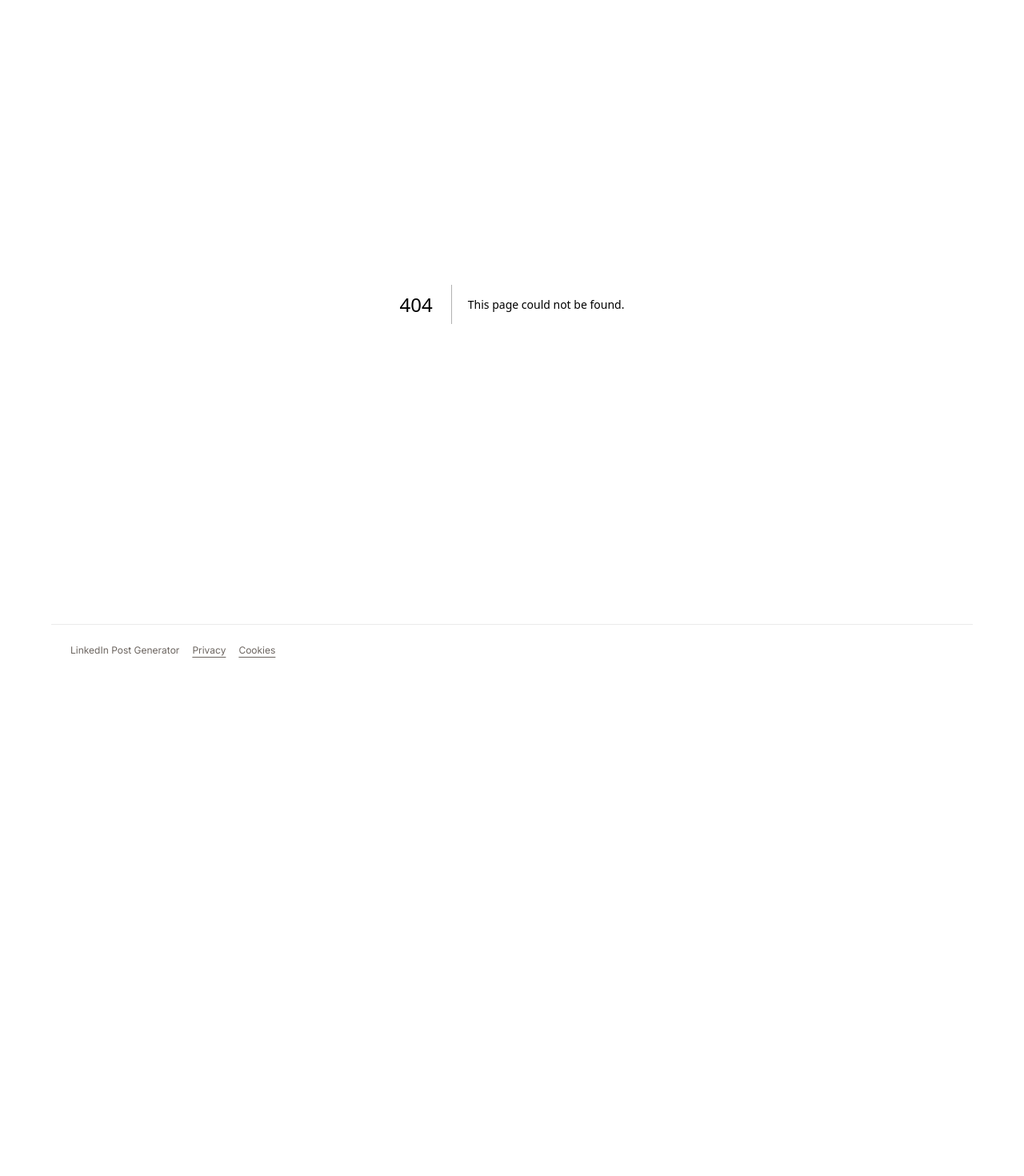
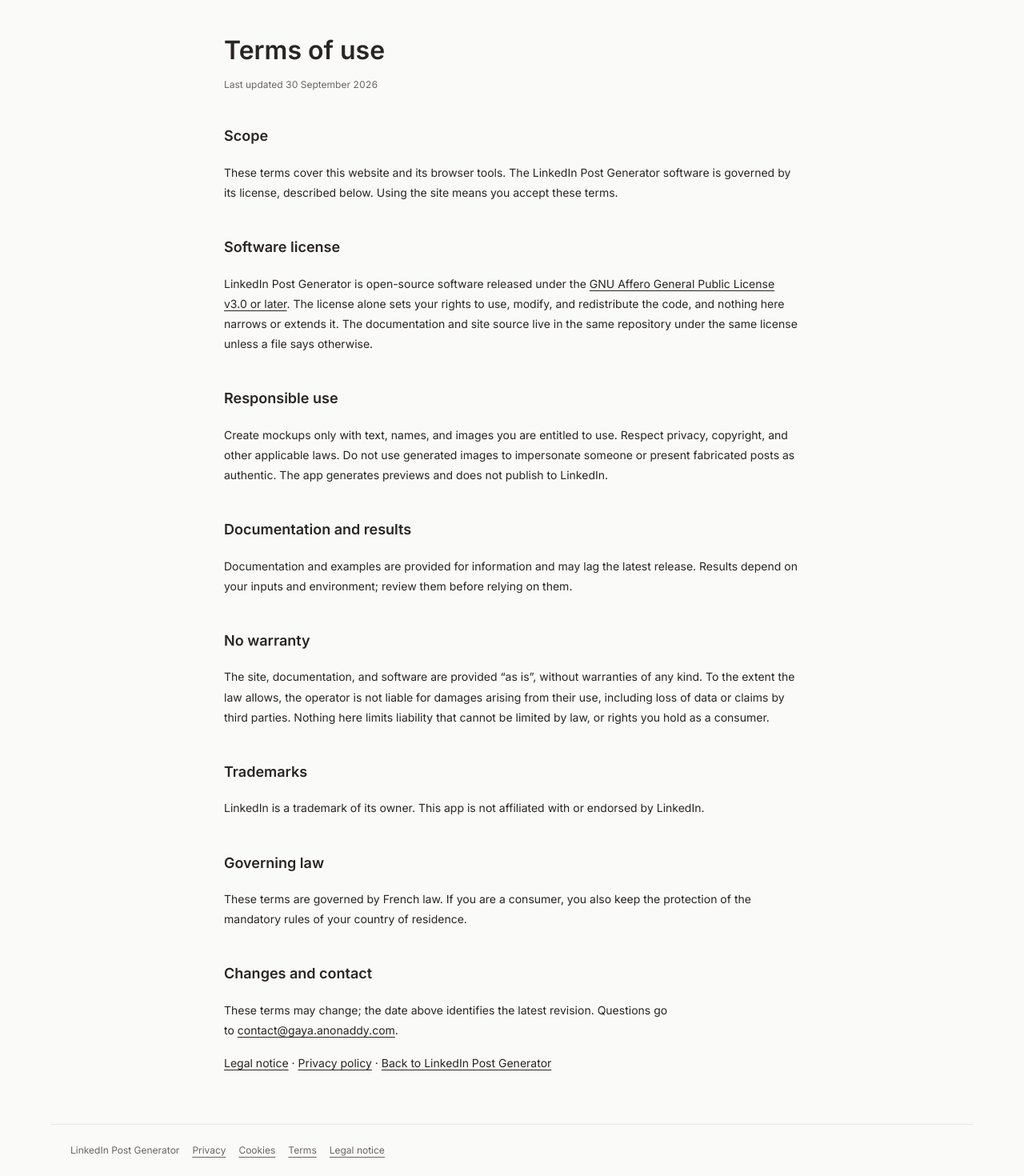
Before and after one commit to kacigaya/linkedin-post, a Next.js app: page /linkedin-post/terms in a window 1280 px wide. Before the commit this address had no page. Shown: the part 76-1546 px from the top of the page at 80% size. Before the commit the page ends 921 px from the top, so only its background shows below. Built offline with nearby package versions, Linux system fonts and the light colour scheme.

Commit message:
docs: add terms and legal notices

```diff
--- a/app/(legal)/cookies/page.tsx
+++ b/app/(legal)/cookies/page.tsx
@@ -79,6 +79,8 @@ export default function PolicyPage() {
       </p>
       <p>
         <Link href="/privacy">Privacy policy</Link> ·{" "}
+        <Link href="/terms">Terms of use</Link> ·{" "}
+        <Link href="/legal-notice">Legal notice</Link> ·{" "}
         <Link href="/">Back to LinkedIn Post Generator</Link>
       </p>
     </>
--- /dev/null
+++ b/app/(legal)/legal-notice/page.tsx
@@ -0,0 +1,71 @@
+import type { Metadata } from "next";
+import Link from "next/link";
+import { SITE_URL } from "@/app/site";
+
+export const metadata: Metadata = {
+  title: "Legal notice",
+  description: "Publisher, hosting, and intellectual property information for LinkedIn Post Generator.",
+  alternates: { canonical: `${SITE_URL}/legal-notice/` },
+  openGraph: {
+    title: "Legal notice | LinkedIn Post Generator",
+    description: "Publisher, hosting, and intellectual property information for LinkedIn Post Generator.",
+    type: "website",
+    url: `${SITE_URL}/legal-notice/`,
+  },
+  twitter: {
+    card: "summary",
+    title: "Legal notice | LinkedIn Post Generator",
+    description: "Publisher, hosting, and intellectual property information for LinkedIn Post Generator.",
+  },
+};
+
+export default function LegalNoticePage() {
+  return (
+    <>
+      <h1>Legal notice</h1>
+      <p className="text-xs text-muted-foreground tabular-nums">
+        Last updated <time dateTime="2026-09-30">30 September 2026</time>
+      </p>
+      <h2>Publisher</h2>
+      <p>
+        This site is published by Gaya KACI, an individual, on a non-commercial
+        basis. Gaya KACI is also the publication director. Contact:{" "}
+        <a href="mailto:contact@gaya.anonaddy.com">contact@gaya.anonaddy.com</a>
+        .
+      </p>
+      <h2>Hosting</h2>
+      <p>
+        GitHub, Inc., 88 Colin P. Kelly Jr. Street, San Francisco, CA 94107,
+        United States. <a href="https://github.com">github.com</a>
+      </p>
+      <h2>Intellectual property</h2>
+      <p>
+        The LinkedIn Post Generator code, documentation, and site source are available under
+        the{" "}
+        <a href="https://github.com/kacigaya/linkedin-post/blob/main/LICENSE">
+          GNU Affero General Public License v3.0 or later
+        </a>
+        . Third-party names and marks belong to their owners; see the{" "}
+        <Link href="/terms">terms of use</Link>.
+      </p>
+      <h2>Security reports</h2>
+      <p>
+        Report vulnerabilities privately by email to{" "}
+        <a href="mailto:contact@gaya.anonaddy.com">contact@gaya.anonaddy.com</a>
+        . Do not open public issues for unpatched vulnerabilities.
+      </p>
+      <h2>Content concerns</h2>
+      <p>
+        To report unlawful content or an infringement on this site, email{" "}
+        <a href="mailto:contact@gaya.anonaddy.com">contact@gaya.anonaddy.com</a>{" "}
+        with the page address and the reason for your request.
+      </p>
+      <p>
+        <Link href="/terms">Terms of use</Link> ·{" "}
+        <Link href="/privacy">Privacy policy</Link> ·{" "}
+        <Link href="/cookies">Cookies policy</Link> ·{" "}
+        <Link href="/">Back to LinkedIn Post Generator</Link>
+      </p>
+    </>
+  );
+}
--- a/app/(legal)/privacy/page.tsx
+++ b/app/(legal)/privacy/page.tsx
@@ -115,6 +115,8 @@ export default function PolicyPage() {
       </p>
       <p>
         <Link href="/cookies">Cookies policy</Link> ·{" "}
+        <Link href="/terms">Terms of use</Link> ·{" "}
+        <Link href="/legal-notice">Legal notice</Link> ·{" "}
         <Link href="/">Back to LinkedIn Post Generator</Link>
       </p>
     </>
--- /dev/null
+++ b/app/(legal)/terms/page.tsx
@@ -0,0 +1,93 @@
+import type { Metadata } from "next";
+import Link from "next/link";
+import { SITE_URL } from "@/app/site";
+
+export const metadata: Metadata = {
+  title: "Terms of use",
+  description: "Terms for the LinkedIn Post Generator website, documentation, and software.",
+  alternates: { canonical: `${SITE_URL}/terms/` },
+  openGraph: {
+    title: "Terms of use | LinkedIn Post Generator",
+    description: "Terms for the LinkedIn Post Generator website, documentation, and software.",
+    type: "website",
+    url: `${SITE_URL}/terms/`,
+  },
+  twitter: {
+    card: "summary",
+    title: "Terms of use | LinkedIn Post Generator",
+    description: "Terms for the LinkedIn Post Generator website, documentation, and software.",
+  },
+};
+
+export default function TermsPage() {
+  return (
+    <>
+      <h1>Terms of use</h1>
+      <p className="text-xs text-muted-foreground tabular-nums">
+        Last updated <time dateTime="2026-09-30">30 September 2026</time>
+      </p>
+      <h2>Scope</h2>
+      <p>
+        These terms cover this website and its browser tools. The LinkedIn Post Generator
+        software is governed by its license, described below. Using the site
+        means you accept these terms.
+      </p>
+      <h2>Software license</h2>
+      <p>
+        LinkedIn Post Generator is open-source software released under the{" "}
+        <a href="https://github.com/kacigaya/linkedin-post/blob/main/LICENSE">
+          GNU Affero General Public License v3.0 or later
+        </a>
+        . The license alone sets your rights to use, modify, and redistribute
+        the code, and nothing here narrows or extends it. The documentation and
+        site source live in the same repository under the same license unless a
+        file says otherwise.
+      </p>
+      <h2>Responsible use</h2>
+      <p>
+        Create mockups only with text, names, and images you are entitled to
+        use. Respect privacy, copyright, and other applicable laws. Do not use
+        generated images to impersonate someone or present fabricated posts
+        as authentic. The app generates previews and does not publish to
+        LinkedIn.
+      </p>
+      <h2>Documentation and results</h2>
+      <p>
+        Documentation and examples are provided for information and may lag
+        the latest release. Results depend on your inputs and environment;
+        review them before relying on them.
+      </p>
+      <h2>No warranty</h2>
+      <p>
+        The site, documentation, and software are provided “as is”, without
+        warranties of any kind. To the extent the law allows, the operator is
+        not liable for damages arising from their use, including loss of
+        data or claims by third parties. Nothing here limits liability that cannot be limited by law, or rights you hold as a
+        consumer.
+      </p>
+      <h2>Trademarks</h2>
+      <p>
+        LinkedIn is a trademark of its owner. This app is not affiliated
+        with or endorsed by LinkedIn.
+      </p>
+      <h2>Governing law</h2>
+      <p>
+        These terms are governed by French law. If you are a consumer, you also
+        keep the protection of the mandatory rules of your country of
+        residence.
+      </p>
+      <h2>Changes and contact</h2>
+      <p>
+        These terms may change; the date above identifies the latest revision.
+        Questions go to{" "}
+        <a href="mailto:contact@gaya.anonaddy.com">contact@gaya.anonaddy.com</a>
+        .
+      </p>
+      <p>
+        <Link href="/legal-notice">Legal notice</Link> ·{" "}
+        <Link href="/privacy">Privacy policy</Link> ·{" "}
+        <Link href="/">Back to LinkedIn Post Generator</Link>
+      </p>
+    </>
+  );
+}
--- a/app/sitemap.ts
+++ b/app/sitemap.ts
@@ -4,7 +4,7 @@ import { SITE_URL } from "@/app/site";
 export const dynamic = "force-static";
 
 export default function sitemap(): MetadataRoute.Sitemap {
-  return ["/", "/privacy/", "/cookies/"].map((path) => ({
+  return ["/", "/privacy/", "/cookies/", "/terms/", "/legal-notice/"].map((path) => ({
     url: SITE_URL + path,
   }));
 }
--- a/components/site-footer.tsx
+++ b/components/site-footer.tsx
@@ -4,7 +4,7 @@ export function SiteFooter() {
   return (
     <footer className="mx-auto flex w-full max-w-6xl flex-wrap gap-4 border-t px-4 py-6 text-xs text-muted-foreground sm:px-6">
       <span>LinkedIn Post Generator</span>
-      <nav aria-label="Legal" className="flex gap-4">
+      <nav aria-label="Legal" className="flex flex-wrap gap-4">
         <Link
           href="/privacy"
           target="_blank"
@@ -21,6 +21,22 @@ export function SiteFooter() {
         >
           Cookies<span className="sr-only"> (opens in a new tab)</span>
         </Link>
+        <Link
+          href="/terms"
+          target="_blank"
+          rel="noopener noreferrer"
+          className="underline underline-offset-4"
+        >
+          Terms<span className="sr-only"> (opens in a new tab)</span>
+        </Link>
+        <Link
+          href="/legal-notice"
+          target="_blank"
+          rel="noopener noreferrer"
+          className="underline underline-offset-4"
+        >
+          Legal notice<span className="sr-only"> (opens in a new tab)</span>
+        </Link>
       </nav>
     </footer>
   );
```
